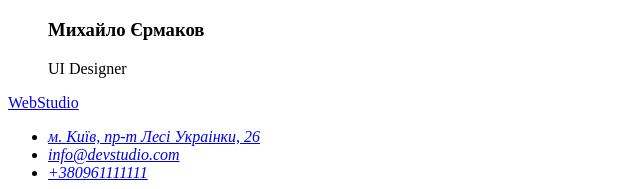
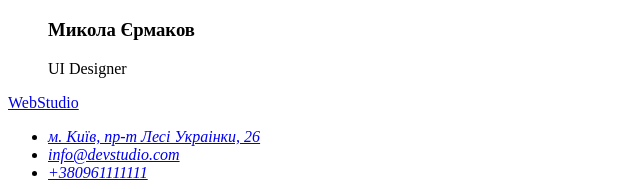
Before and after one commit to IrynaDzierzbinska/goit-markup-hw-1, a plain HTML site: page index.html in a window 1280 px wide. Shown: the part 2957-3146 px from the top of the page, 0-640 px from the left. Drawn offline with Linux system fonts and the light colour scheme.

Commit message:
update index.html

```diff
--- a/index.html
+++ b/index.html
@@ -138,7 +138,7 @@
                             alt="Дизайнер"
                             width="270"
                         />
-                        <h3>Михайло Єрмаков</h3>
+                        <h3>Микола Єрмаков</h3>
                         <p>UI Designer</p>
                     </li>
                 </ul>
```
